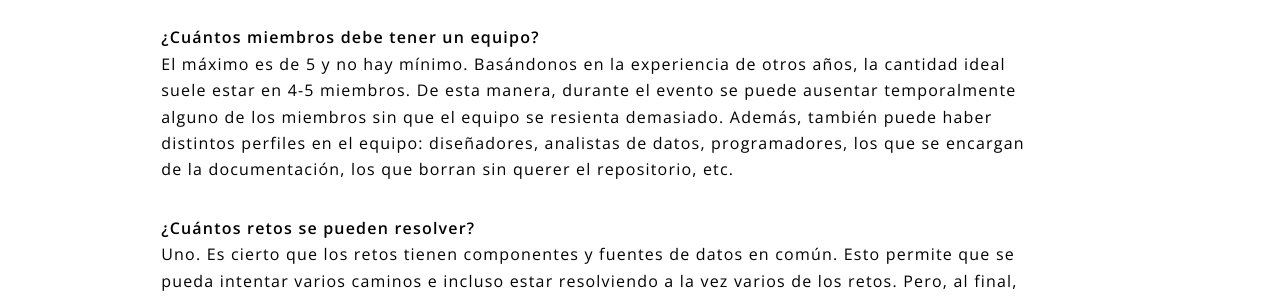
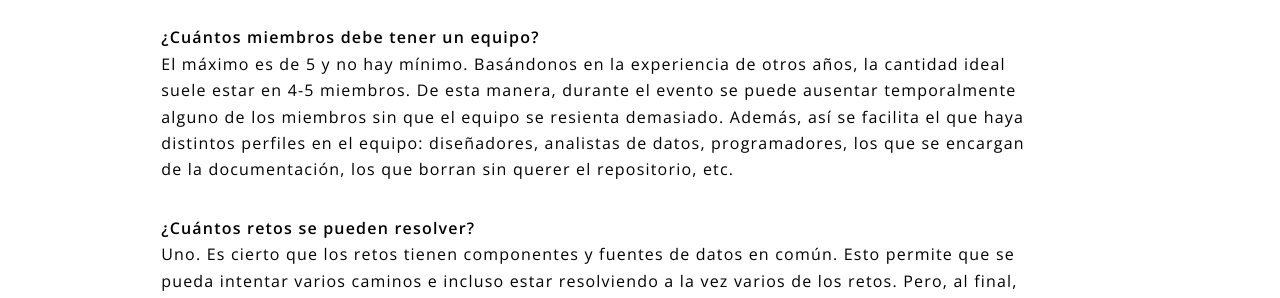
Before and after one commit to spaceappszgz/spaceappszgz.github.io, a Jekyll site: the page built from blog.html, in a window 1280 px wide and 900 px high, scrolled down 323 px. Shown: the part 207-505 px from the top of the window. Built offline with Jekyll 4.4.1, drawn with Linux system fonts in a browser that asks for light colours; some web fonts are replaced.

Commit message:
text changed

```diff
--- a/_posts/2017-04-23-faq-space-apps-zaragoza-2017 copia.html
+++ b/_posts/2017-04-23-faq-space-apps-zaragoza-2017 copia.html
@@ -19,7 +19,7 @@ author:
   last_name: ''
 ---
 <p><b>¿Cuántos miembros debe tener un equipo?</b><br>
-El máximo es de 5 y no hay mínimo. Basándonos en la experiencia de otros años, la cantidad ideal suele estar en 4-5 miembros. De esta manera, durante el evento se puede ausentar temporalmente alguno de los miembros sin que el equipo se resienta demasiado. Además, también puede haber distintos perfiles en el equipo: diseñadores, analistas de datos, programadores, los que se encargan de la documentación, los que borran sin querer el repositorio, etc.
+El máximo es de 5 y no hay mínimo. Basándonos en la experiencia de otros años, la cantidad ideal suele estar en 4-5 miembros. De esta manera, durante el evento se puede ausentar temporalmente alguno de los miembros sin que el equipo se resienta demasiado. Además, así se facilita el que haya distintos perfiles en el equipo: diseñadores, analistas de datos, programadores, los que se encargan de la documentación, los que borran sin querer el repositorio, etc.
 </p>
 <p><b>¿Cuántos retos se pueden resolver?</b><br>
 Uno. Es cierto que los retos tienen componentes y fuentes de datos en común. Esto permite que se pueda intentar varios caminos e incluso estar resolviendo a la vez varios de los retos. Pero, al final, cada equipo tendrá que decidir en qué reto registrar la solución. Ya explicaremos el proceso de registro el día del evento.
```
